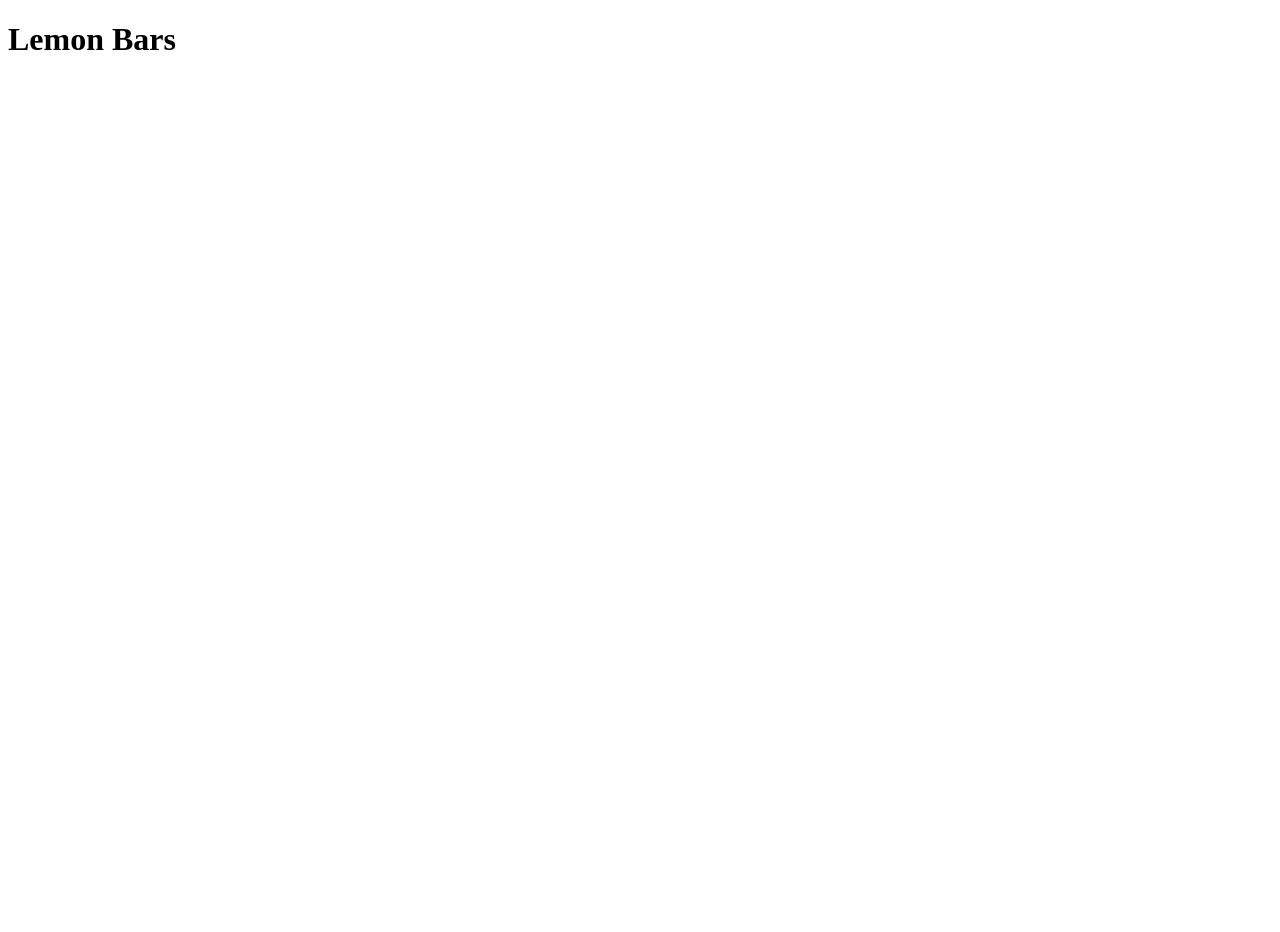
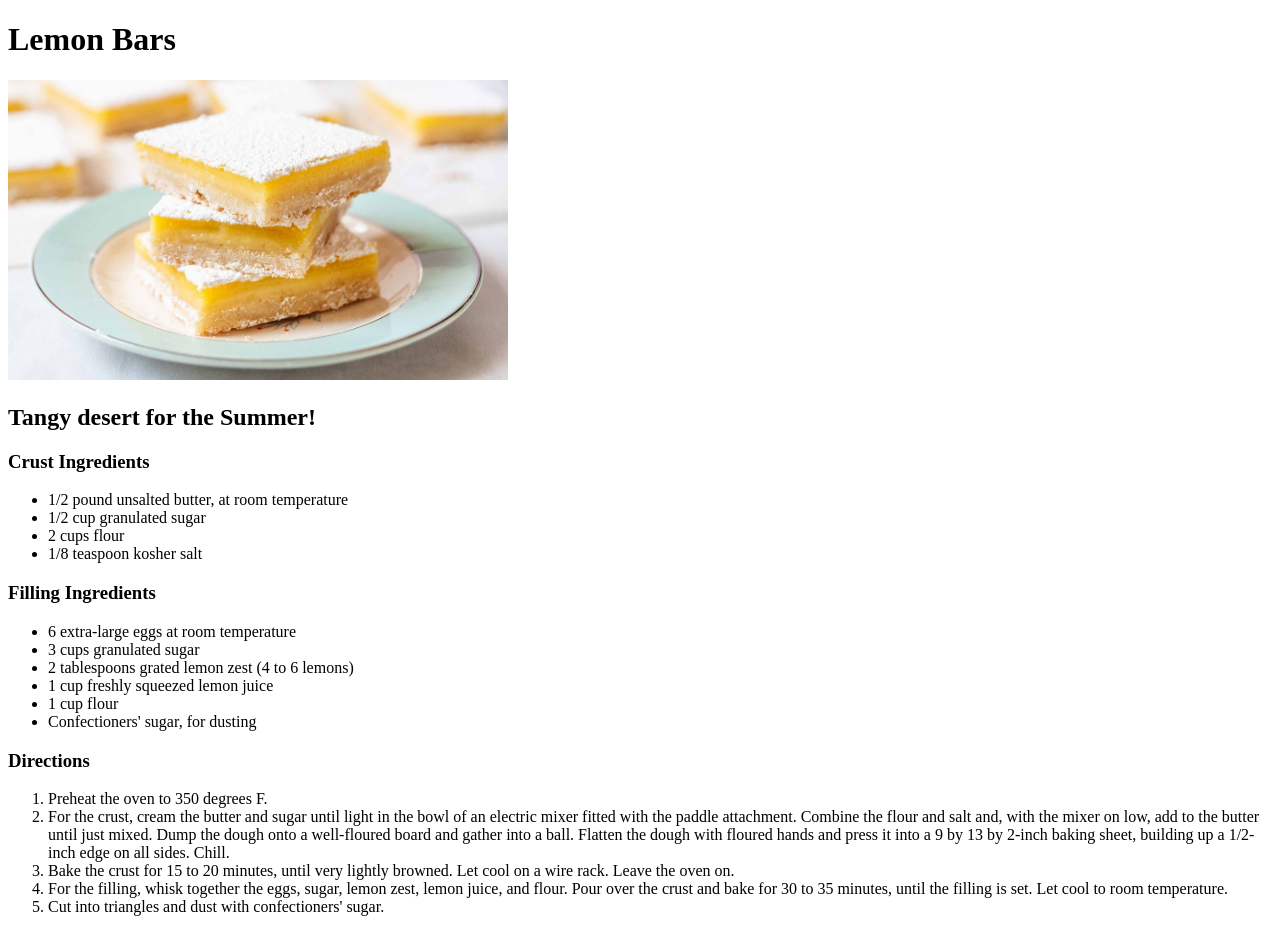
Before and after one commit to jerrywang2352/odin-recipes, a plain HTML site: page recipes/lemon_bars.html in a window 1280 px wide. Before the commit the page ends 800 px from the top, so only its background shows below. Drawn offline with Linux system fonts and the light colour scheme.

Commit message:
Add lemon bar recipe

```diff
--- a/recipes/lemon_bars.html
+++ b/recipes/lemon_bars.html
@@ -6,5 +6,39 @@
     </head>
     <body>
         <h1>Lemon Bars</h1>
+        <img src="../images/lemon_bars.jpg"
+            width = "500"
+            height = "300"
+            alt="Lemon Bars">
+        <h2>Tangy desert for the Summer!</h2>
+        <h3>Crust Ingredients</h3>
+        <ul>
+            <li>1/2 pound unsalted butter,
+                 at room temperature</li>
+            <li>1/2 cup granulated sugar</li>
+            <li>2 cups flour</li>
+            <li>1/8 teaspoon kosher salt</li>
+        </ul>
+        <h3>Filling Ingredients</h3>
+        <ul>
+            <li>6 extra-large eggs at room temperature</li>
+            <li>3 cups granulated sugar</li>
+            <li>2 tablespoons grated lemon zest (4 to 6 lemons)</li>
+            <li>1 cup freshly squeezed lemon juice</li>
+            <li>1 cup flour</li>
+            <li>Confectioners' sugar, for dusting</li>
+        </ul>
+        <h3>Directions</h3>
+        <ol>
+            <li>Preheat the oven to 350 degrees F.</li>
+
+            <li>For the crust, cream the butter and sugar until light in the bowl of an electric mixer fitted with the paddle attachment. Combine the flour and salt and, with the mixer on low, add to the butter until just mixed. Dump the dough onto a well-floured board and gather into a ball. Flatten the dough with floured hands and press it into a 9 by 13 by 2-inch baking sheet, building up a 1/2-inch edge on all sides. Chill.</li>
+
+            <li>Bake the crust for 15 to 20 minutes, until very lightly browned. Let cool on a wire rack. Leave the oven on.</li>
+
+            <li>For the filling, whisk together the eggs, sugar, lemon zest, lemon juice, and flour. Pour over the crust and bake for 30 to 35 minutes, until the filling is set. Let cool to room temperature.</li>
+
+            <li>Cut into triangles and dust with confectioners' sugar.</li>
+        </ol>
     </body>
 </html>
```
Also changed, not shown: images/lemon_bars.jpg (added).
